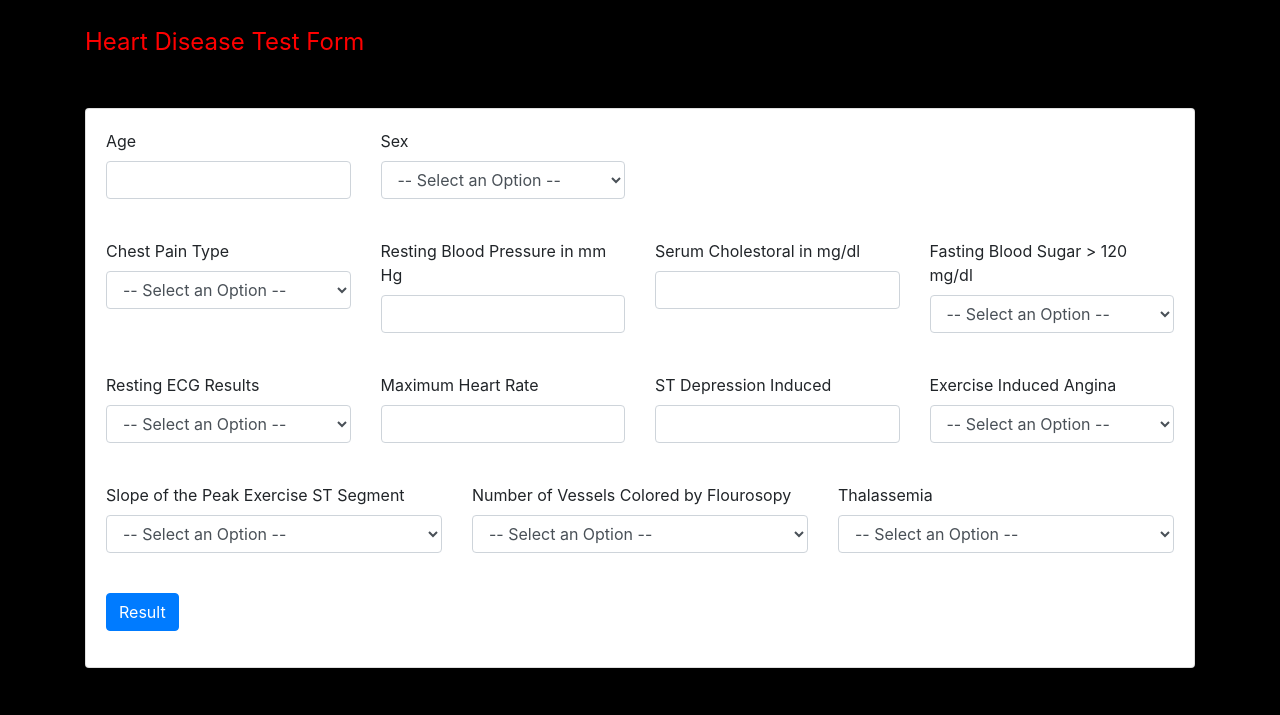
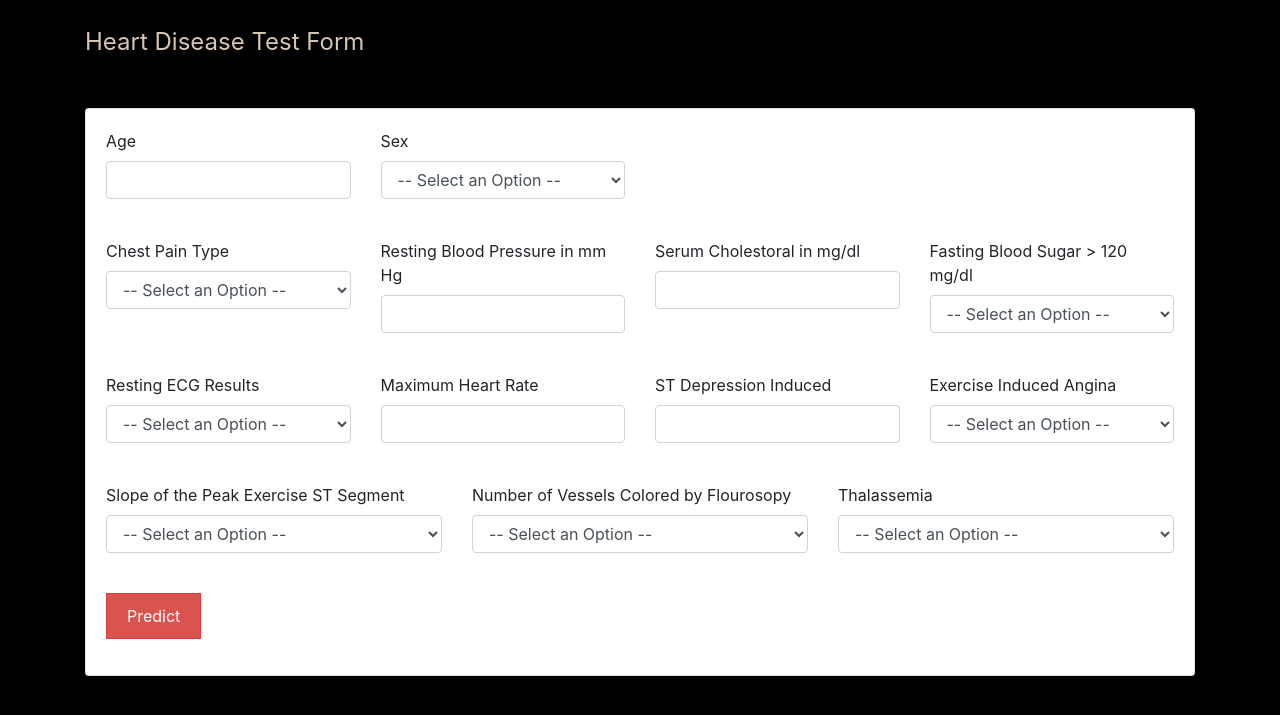
Before and after one commit to sanyukta-patil/heart, a Flask app: page / in a window 1280 px wide. Shown: the part 56-771 px from the top of the page. Run offline with Flask 2, Linux system fonts and the light colour scheme; parts of the project's set-up code (start-up, migrations or seed data) failed here and were passed over; some libraries are stand-ins or nearby versions.

Commit message:
Update Heart Disease Classifier.html

```diff
--- a/templates/Heart Disease Classifier.html
+++ b/templates/Heart Disease Classifier.html
@@ -6,6 +6,22 @@
 		<script src="https://cdn.jsdelivr.net/npm/popper.js@1.16.1/dist/umd/popper.min.js" integrity="sha384-9/reFTGAW83EW2RDu2S0VKaIzap3H66lZH81PoYlFhbGU+6BZp6G7niu735Sk7lN" crossorigin="anonymous"></script>
 		<script src="https://stackpath.bootstrapcdn.com/bootstrap/4.5.2/js/bootstrap.min.js" integrity="sha384-B4gt1jrGC7Jh4AgTPSdUtOBvfO8shuf57BaghqFfPlYxofvL8/KUEfYiJOMMV+rV" crossorigin="anonymous"></script>
 		<title>Heart Disease Test</title>
+
+		<style>
+
+					.btn-danger{
+			border-radius: 0;
+			padding: 10px 20px;
+						color: #fff;
+    background-color: #d9534f;
+    border-color: #d43f3a;
+		}
+					</style>
+
+
+
+
+
 	</head>
 	<body onload="document.FormName.reset();" style="background-color:black;">
 	<!-- Java Script -->
@@ -23,7 +39,7 @@
 			<!--Form-->
 			<form action = "{{url_for('predict')}}" method ="POST" >
 				<fieldset>
-				<legend><p style ="color :#ff0000;">Heart Disease Test Form</p></legend><br>
+				<legend><p style ="color :#d6c6b2;">Heart Disease Test Form</p></legend><br>
 				  <div class="card card-body" >
 					  <div class="form-group  row">
 						<div class="col-sm-3">
@@ -130,7 +146,8 @@
 					  </div>
 					  <br>
 					  <div class="form-group">
-						<input class="btn btn-primary" type="submit" value="Result">
+
+						  <button type="submit" class="btn btn-danger" >Predict </button>
 					  </div>
 
 					  <!--Prediction Result-->
```
